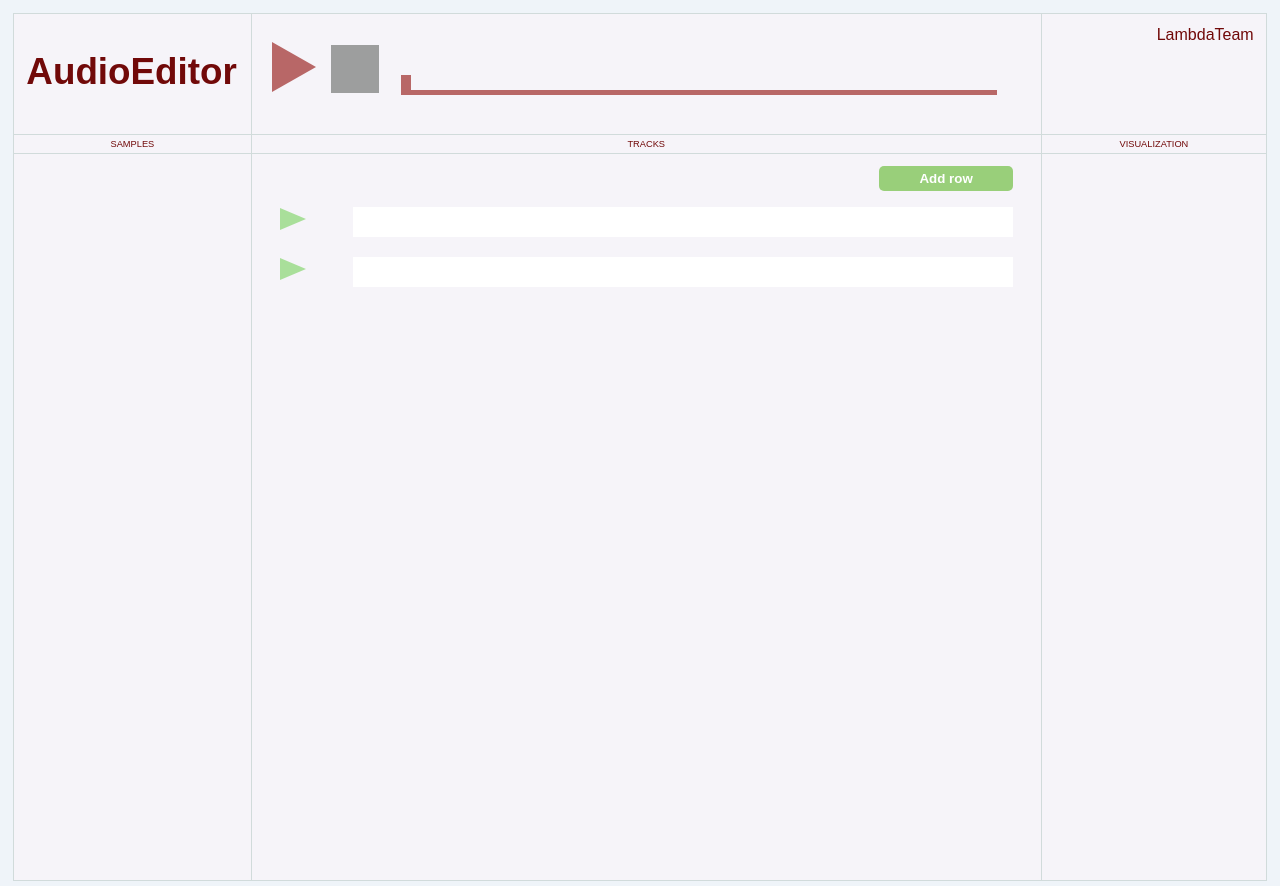
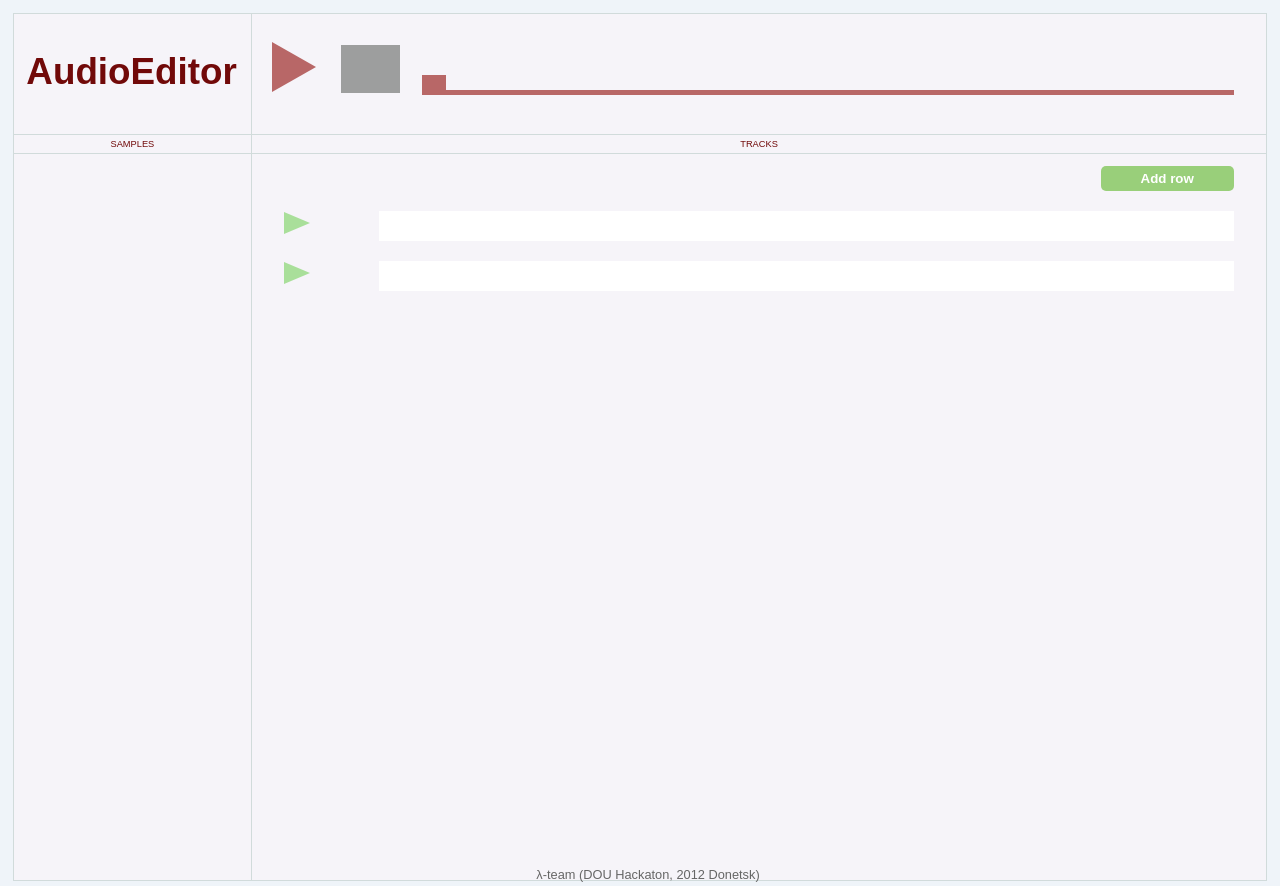
Before and after one commit to bohdan-chechyn/Audio-editor, a PHP site: page /html/index.phtml in a window 1280 px wide. Run offline with PHP 8.4, Linux system fonts and the light colour scheme; data that the repository does not hold is empty.

Commit message:
Redesign

```diff
--- a/css/style.css
+++ b/css/style.css
@@ -166,7 +166,7 @@ h1 {
     height: 10px;
 }
 .progress {
-    width: 78%;
+    width: 82%;
     height: 3.3em;
     float:left;
     position: relative;
@@ -179,7 +179,7 @@ h1 {
     bottom: 0;
 }
 .progress .bar {
-    width: 10px;
+    width: 24px;
     height: 20px;
     bottom: 0;
     position: absolute;
@@ -251,3 +251,11 @@ h1 {
     width: 10em;
     margin-right: 2%;
 }
+._cp {
+    color:#666666;
+    font-size: 0.8em;
+    text-align: center;
+    position: fixed;
+    bottom:0.5%;
+    width: 100%;
+}
--- a/html/index.phtml
+++ b/html/index.phtml
@@ -162,17 +162,10 @@
                             </div>
                         </div>
                     </td>
-                    <td class="_site_table_right_cell">
-                        <div class="track_info">
-                            LambdaTeam<br/>
-                            <!--small>Track Title (2.00)</small-->
-                        </div>
-                    </td>
                 </tr>
                 <tr class="_site_titles_row">
                     <td>SAMPLES</td>
                     <td>TRACKS</td>
-                    <td>VISUALIZATION</td>
                 </tr>
                 <tr class="_site_body_row" valign="top">
                     <td class="_site_table_left_cell">
@@ -194,7 +187,6 @@
 
                         </div>
                     </td>
-                    <td class="_site_table_right_cell"></td>
                 </tr>
             </table>
 
@@ -221,5 +213,6 @@
 
             </div>
         </script>
+        <div class="_cp">λ-team (DOU Hackaton, 2012 Donetsk)</div>
     </body>
 </html>
```
